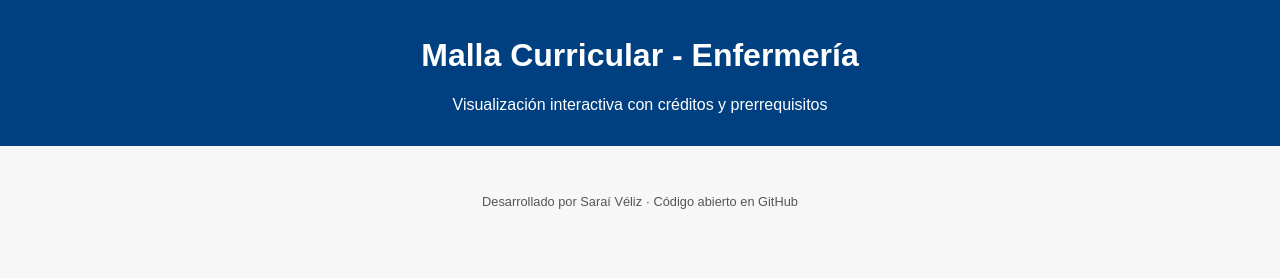
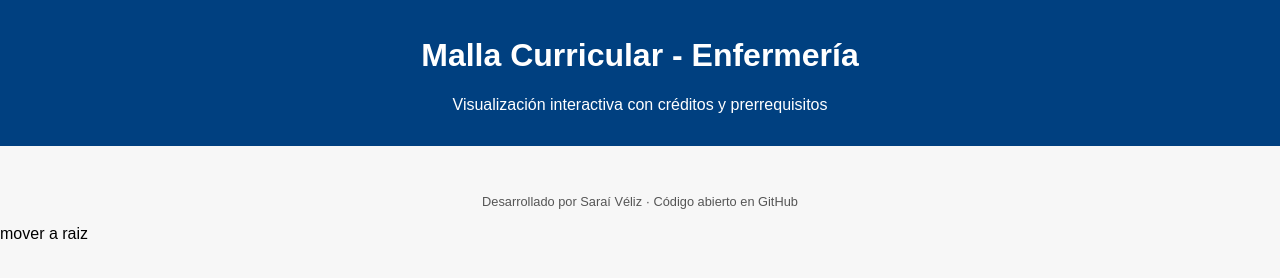
Before and after one commit to Sarai1415/Malla-curricular-enf-, a plain HTML site: page index.html in a window 1280 px wide. Drawn offline with Linux system fonts and the light colour scheme.

Commit message:
Update index.html

```diff
--- a/index.html
+++ b/index.html
@@ -46,3 +46,4 @@
 <script src="script.js"></script>
 </body>
 </html>
+mover a raiz
```
